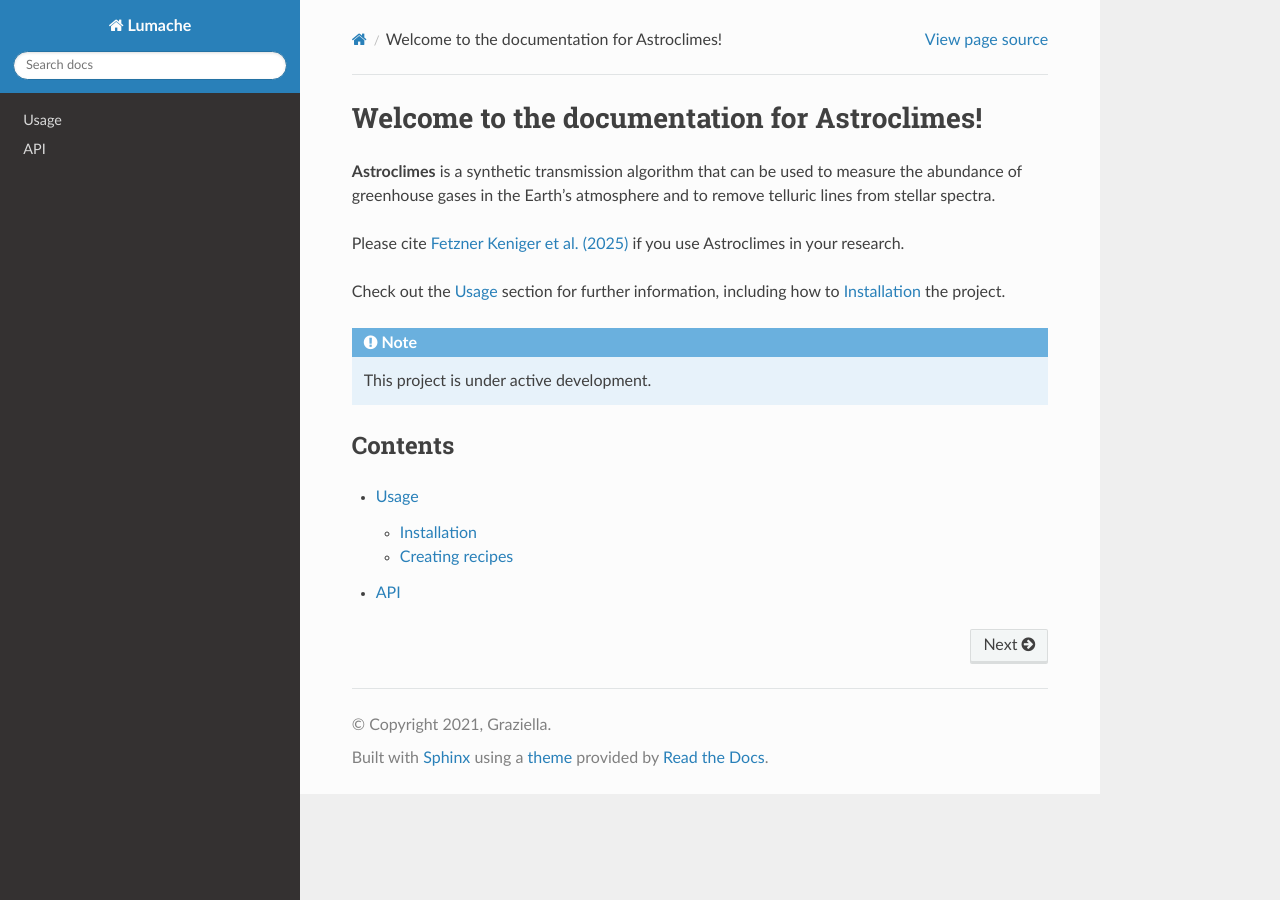
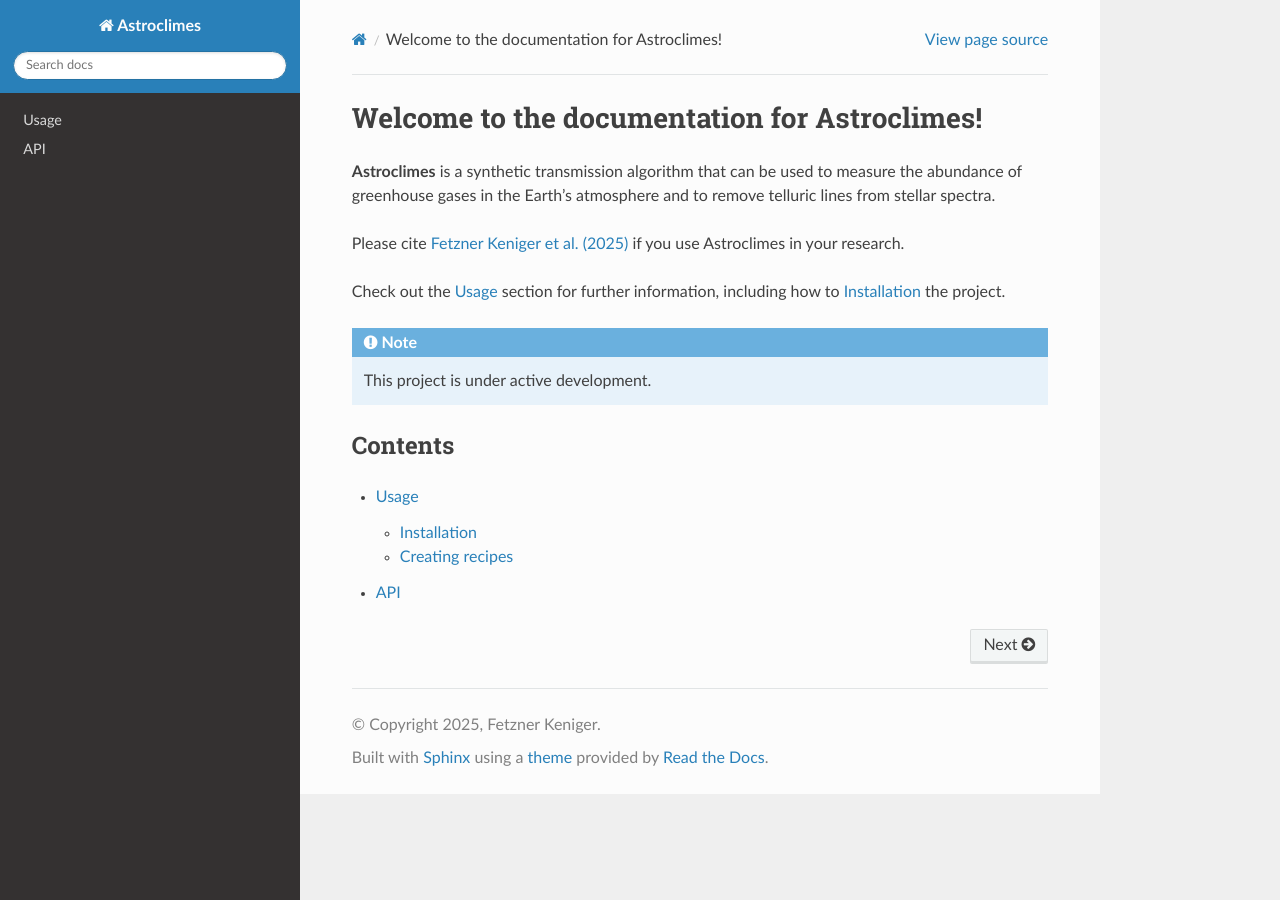
Before and after one commit to MarceloAron/Astroclimes, a Sphinx documentation site: the page built from docs/source/index.rst, in a window 1280 px wide. Built offline with Sphinx 7.4.7 and the Read the Docs theme 3.1.0, drawn with Linux system fonts in a browser that asks for light colours.

Commit message:
Update conf.py

```diff
--- a/docs/source/conf.py
+++ b/docs/source/conf.py
@@ -2,9 +2,9 @@
 
 # -- Project information
 
-project = 'Lumache'
-copyright = '2021, Graziella'
-author = 'Graziella'
+project = 'Astroclimes'
+copyright = '2025, Fetzner Keniger'
+author = 'Marcelo Aron Fetzner Keniger'
 
 release = '0.1'
 version = '0.1.0'
```
